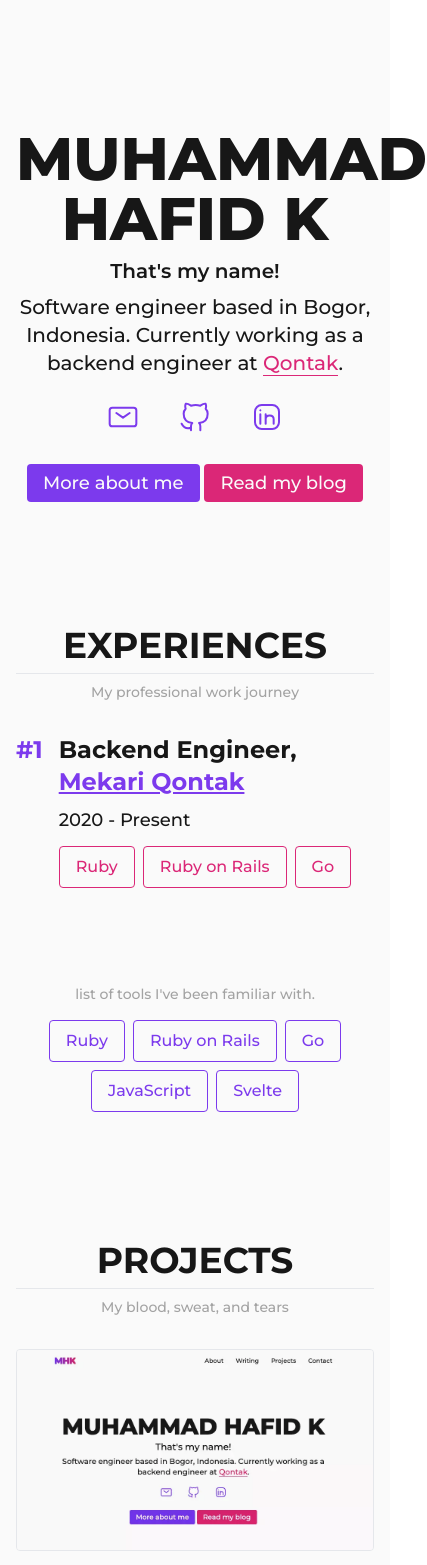
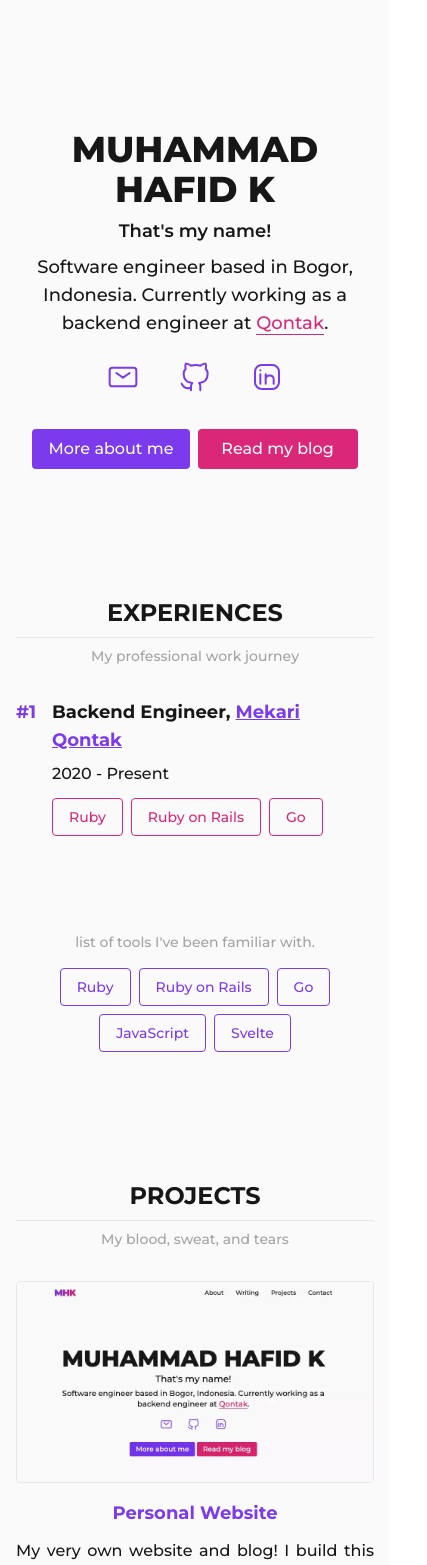
Before and after one commit to mhafidk/portfolio-web, a SvelteKit app: page / in a window 390 px wide. Shown: the part 80-1645 px from the top of the page, 427 px wide, since content can reach past the window. Built offline with nearby package versions, Linux system fonts and the light colour scheme.

Commit message:
improve index page responsiveness

```diff
--- a/src/lib/components/blog-card.svelte
+++ b/src/lib/components/blog-card.svelte
@@ -1,8 +1,8 @@
 <div class="">
-  <p class="text-3xl font-bold">What is Go and Why I Learned It?</p>
-  <p class="py-1 text-sm text-neutral-500">June 23, 2023</p>
+  <p class="text-xl md:text-3xl font-bold">What is Go and Why I Learned It?</p>
+  <p class="py-2 text-sm text-neutral-500">June 23, 2023</p>
   <p class="line-clamp-3">Ever heard about Go or Golang? Go is one of the top, loved, and demanded programming languages out there. Here are the reasons why I learned Go. Should you learn Go?</p>
-  <div class="text-sm text-neutral-50 flex gap-2 pt-3">
+  <div class="text-xs md:text-sm text-neutral-50 flex gap-2 pt-3">
     <p class="bg-violet-600 px-4 py-1.5 rounded-full">Go</p>
     <p class="bg-violet-600 px-4 py-1.5 rounded-full">Programming</p>
   </div>
--- a/src/routes/+page.svelte
+++ b/src/routes/+page.svelte
@@ -40,9 +40,9 @@
 	<title>Muhammad Hafid K — That's me!</title>
 </svelte:head>
 
-<div class="py-32 text-xl text-center">
-  <h1 class="text-6xl font-extrabold">MUHAMMAD HAFID K</h1>
-  <p class="pt-2 text-xl font-semibold">That's my name!</p>
+<div class="py-32 text-lg md:text-xl text-center">
+  <h1 class="text-4xl md:text-6xl font-extrabold">MUHAMMAD HAFID K</h1>
+  <p class="pt-2 font-semibold">That's my name!</p>
   <p class="pt-2">Software engineer based in Bogor, Indonesia. Currently working as a backend engineer at <a href="https://www.qontak.com" class="text-pink-600 border-b border-pink-600">Qontak</a>.</p>
   <div class="py-6 flex justify-center gap-10 text-violet-600">
     <a href="mailto:mhafidk@gmail.com" target="_blank">
@@ -52,26 +52,26 @@
     <a href="https://www.linkedin.com/in/mhafidk/" target="_blank" rel="noreferrer">
       <svg class="stroke-violet-600 hover:stroke-violet-700 w-8 h-8" width="24px" height="24px" stroke-width="1.5" viewBox="0 0 24 24" fill="none" xmlns="http://www.w3.org/2000/svg" color="#000000"><path d="M21 8v8a5 5 0 01-5 5H8a5 5 0 01-5-5V8a5 5 0 015-5h8a5 5 0 015 5zM7 17v-7" stroke-width="1.5" stroke-linecap="round" stroke-linejoin="round"></path><path d="M11 17v-3.25M11 10v3.75m0 0c0-3.75 6-3.75 6 0V17M7 7.01l.01-.011" stroke-width="1.5" stroke-linecap="round" stroke-linejoin="round"></path></svg></a>
   </div>
-  <div class="pt-3 text-neutral-50 text-lg">
+  <div class="pt-3 text-neutral-50 text-base md:text-lg flex gap-2 flex-wrap md:flex-nowrap justify-center">
     <a href="/about" class="px-4 py-2 bg-violet-600 hover:bg-violet-700 rounded">More about me</a>
-    <a href="/about" class="px-4 py-2 bg-pink-600 hover:bg-pink-700 rounded">Read my blog</a>
+    <a href="/about" class="px-4 py-2 w-40 bg-pink-600 hover:bg-pink-700 rounded">Read my blog</a>
   </div>
 </div>
 <div class="pb-32">
-  <h2 class="text-4xl font-bold border-b pb-2 text-center">EXPERIENCES</h2>
+  <h2 class="text-2xl md:text-4xl font-bold border-b pb-2 text-center">EXPERIENCES</h2>
   <p class="text-sm pt-2 text-neutral-400 text-center">My professional work journey</p>
   <div class="pt-8">
     <div class="flex gap-4">
-      <p class="text-violet-600 font-bold text-2xl">#1</p>
+      <p class="text-violet-600 font-bold text-lg md:text-2xl">#1</p>
       <div class="w-full">
-        <p class="font-bold text-2xl">
+        <p class="font-bold text-lg md:text-2xl">
           Backend Engineer, <a href="https://www.qontak.com" class="text-violet-600 underline"
             >Mekari Qontak</a
           >
         </p>
-        <div class="text-lg mt-2">
+        <div class="text-base md:text-lg mt-2">
           <p>2020 - Present</p>
-          <div class="flex flex-wrap gap-2 mt-3 text-base items-center">
+          <div class="flex flex-wrap gap-2 mt-3 text-sm md:text-base items-center">
             <p class="px-4 py-2 text-pink-600 border border-pink-600 rounded">
               Ruby
             </p>
@@ -89,7 +89,7 @@
   <p class="my-2 text-neutral-400 text-sm text-center mt-24">
 		list of tools I've been familiar with.
 	</p>
-	<div class="flex flex-wrap gap-2 justify-center items-center mt-4 text-base">
+	<div class="flex flex-wrap gap-2 justify-center items-center mt-4 text-sm md:text-base">
 		<p class="px-4 py-2 text-violet-600 border border-violet-600 rounded">Ruby</p>
 		<p class="px-4 py-2 text-violet-600 border border-violet-600 rounded">
 			Ruby on Rails
@@ -102,15 +102,15 @@
 	</div>
 </div>
 <div class="pb-32">
-  <h2 class="text-4xl font-bold border-b pb-2 text-center">PROJECTS</h2>
+  <h2 class="text-2xl md:text-4xl font-bold border-b pb-2 text-center">PROJECTS</h2>
   <p class="text-sm pt-2 text-neutral-400 text-center">My blood, sweat, and tears</p>
   <div class="pt-8">
     <div class="">
       <img src="/portfolio-web.webp" alt="MHK" class="border rounded w-full h-full">
       <div class="pt-4">
-        <h3 class="text-center text-2xl font-bold text-violet-600">Personal Website</h3>
+        <h3 class="text-center text-lg md:text-2xl font-bold text-violet-600">Personal Website</h3>
         <p class="pt-3 text-justify">My very own website and blog! I build this site using Svelte, Tailwind CSS, and Graph CMS. Frontend is not my strong suit, but this site isn't that bad, right? I learnt a lot about frontend while making this site. A lot of new features will come out!</p>
-        <div class="pt-3 flex justify-center gap-6 text-pink-600">
+        <div class="pt-3 text-sm md:text-base flex justify-center gap-6 text-pink-600">
           <p>Svelte</p>
           <p>Tailwind CSS</p>
           <p>Graph CMS</p>
@@ -124,7 +124,7 @@
   </div>
 </div>
 <div class="pb-32">
-  <h2 class="text-4xl font-bold border-b pb-2 text-center">WRITING</h2>
+  <h2 class="text-2xl md:text-4xl font-bold border-b pb-2 text-center">WRITING</h2>
   <p class="text-sm pt-2 text-neutral-400 text-center">Anything I've on my mind</p>
   <div class="pt-8">
     <div class="grid grid-cols-1 gap-12">
@@ -134,10 +134,13 @@
       <BlogCard />
     </div>
   </div>
+  <div class="flex justify-center pt-12">
+    <a href="/writing" class="bg-violet-600 hover:bg-violet-700 text-neutral-50 px-4 py-2 rounded">More</a>
+  </div>
 </div>
 <div id="contact" class="pb-8"></div>
 <div class="pb-32">
-  <h2 class="text-4xl font-bold border-b pb-2 text-center">CONTACT</h2>
+  <h2 class="text-2xl md:text-4xl font-bold border-b pb-2 text-center">CONTACT</h2>
   <p class="text-sm pt-2 text-neutral-400 text-center">Let's get in touch!</p>
   <div class="pt-8">
     <p class="text-center">
@@ -185,7 +188,7 @@
 					<button
 						type="submit"
 						disabled={submitting}
-						class="bg-violet-600 hover:bg-violet-700 text-neutral-50 px-6 py-2 rounded">Send</button
+						class="bg-violet-600 hover:bg-violet-700 text-neutral-50 px-4 py-2 rounded">Send</button
 					>
 				</div>
 			</form>
```
